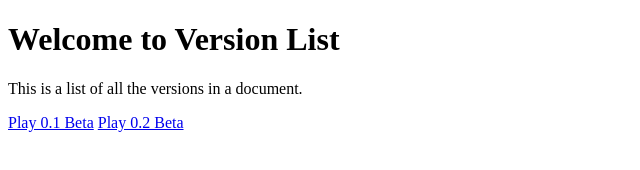
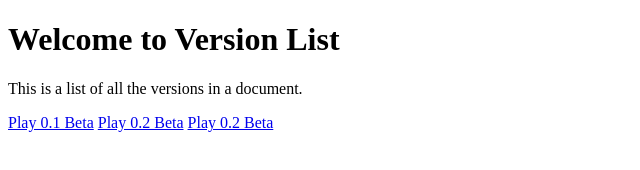
Before and after one commit to WizardDrake/Gravity, a plain HTML site: page index.html in a window 1280 px wide. Shown: the full height of the page, 0-640 px from the left. Drawn offline with Linux system fonts and the light colour scheme.

Commit message:
Update index.html

```diff
--- a/index.html
+++ b/index.html
@@ -12,5 +12,6 @@
 ">Play 0.1 Beta</a>
      <a href="https://wizarddrake.github.io/Gravity/Gravity%20Test/Builds/0.2_beta/Web/0.1_beta_web.html
 ">Play 0.2 Beta</a>
+    <a href="https://wizarddrake.github.io/Gravity/TO-DO.html">Play 0.2 Beta</a>
 </body>
 </html>
```
